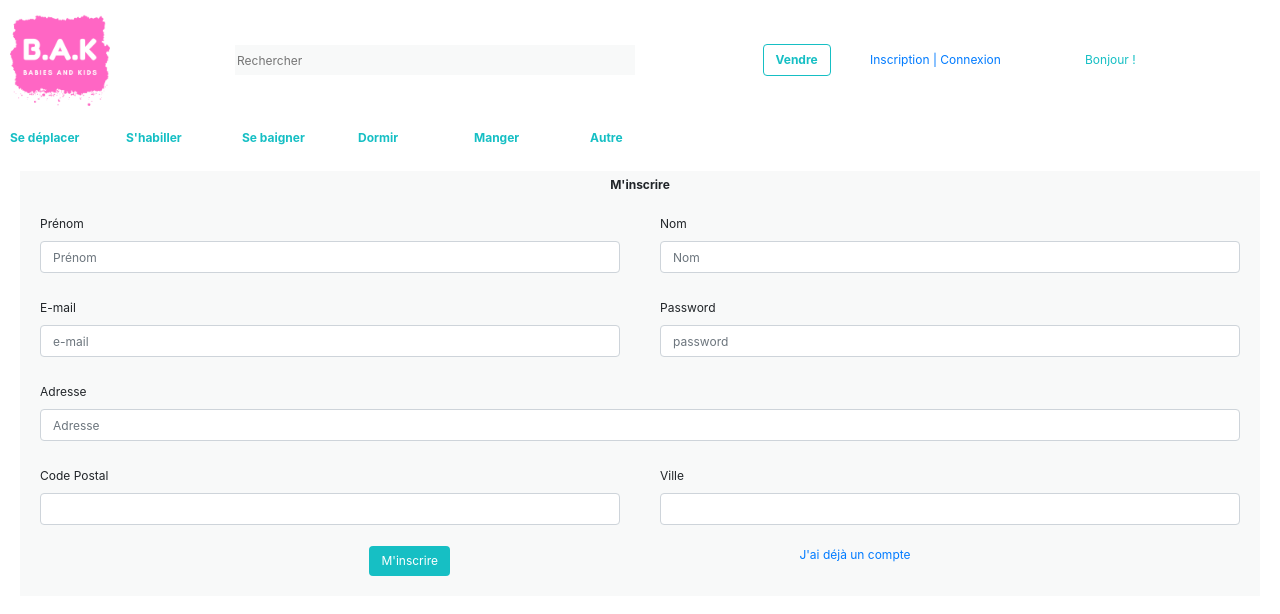
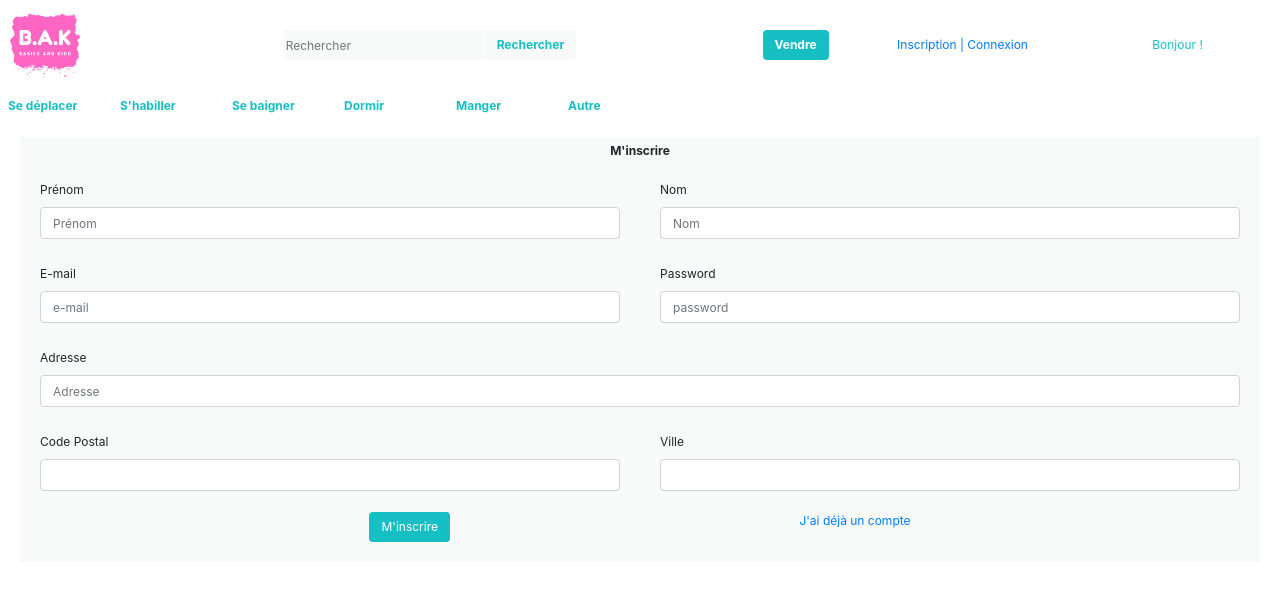
Before and after one commit to jmnhan-developer/bakwebsite, a React (Create React App) app in the folder reactapp/: page /signup in a window 1280 px wide. Shown: the top 614 px of the page. Built offline with nearby package versions, Linux system fonts and the light colour scheme.

Commit message:
barre de recherche fonctionne avec un reducer

```diff
--- a/reactapp/src/App.js
+++ b/reactapp/src/App.js
@@ -16,11 +16,12 @@ import machin from './reducers/userInfo.reducer.js'
 import product from './reducers/Article.reducer.js'
 import subcat from './reducers/Filtre.reducer.js'
 import userStatus from'./reducers/userStatus.reducer.js'
+import searchTerm from'./reducers/searchTerm.reducer.js'
 import { Provider } from 'react-redux'
 
 import { createStore, combineReducers } from 'redux';
 
-const store = createStore(combineReducers({ token, product, subcat, machin, userStatus }));
+const store = createStore(combineReducers({ token, product, subcat, machin, userStatus, searchTerm }));
 
 function App() {
 
--- a/reactapp/src/Components/Filter.js
+++ b/reactapp/src/Components/Filter.js
@@ -290,7 +290,7 @@ const styleButton = {
   color: "#16bfc4",
   backgroundColor: "#ffffff",
   border: "none",
-  margin: 3,
+  margin: 1,
   width: 110,
   height: 30,
 };
--- a/reactapp/src/Components/Homescreen.js
+++ b/reactapp/src/Components/Homescreen.js
@@ -14,24 +14,42 @@ import Col from "react-bootstrap/Col";
 import Navigation from "./Nav.js";
 import Filter from "./Filter.js";
 
-function Homescreen({ token, onSubmitproduct }) {
+function Homescreen({ token, onSubmitproduct, searchTerm }) {
   const [productList, setProductList] = useState([]);
   const [goToProduct, setGoToProduct] = useState(false);
+  const [filterAddList, setFilterAddList] = useState([]);
 
 
+
+console.log ("---SEARCHTERM DANS HOMESCREEN---", searchTerm)
 
   useEffect(() => {
     const findProducts = async () => {
       const data = await fetch(`/articles/get-all-articles`);
       const body = await data.json();
       setProductList(body.products);
+      setFilterAddList(body.products);
     };
     findProducts();
   }, []);
 
-  let allArticles = productList.map((e, i) => {
+  useEffect(() => {
+      if (searchTerm !== "") {
+        const results = productList.filter((products) =>
+          products.title.toLowerCase().includes(searchTerm.toLowerCase())
+        );
+        console.log("---RESULTS---", results)
+        setFilterAddList(results);
+      } else {
+        setFilterAddList(productList);
+      }
+    }, [searchTerm]);
+
+
+
+  let allArticles = filterAddList.map((e, i) => {
     return (
-      <Col xs="6" md="4" lg="3" xl="2" style={{paddingLeft: 0, paddingRight: 0}}>
+      <Col key={i} xs="6" md="4" lg="3" xl="2" style={{paddingLeft: 0, paddingRight: 0}}>
         <Card
           onClick={() => {
             setGoToProduct(true);
@@ -94,7 +112,7 @@ function Homescreen({ token, onSubmitproduct }) {
 }
 
 function mapStateToProps(state) {
-  return { token: state.token };
+  return { token: state.token, searchTerm: state.searchTerm };
 }
 function mapDispatchToProps(dispatch) {
   return {
--- a/reactapp/src/Components/Nav.js
+++ b/reactapp/src/Components/Nav.js
@@ -17,7 +17,7 @@ function Navigation({user, token, onSubmitUserStatus}) {
     <p
       style={{
         display: "flex",
-        alignContent: "center",
+        justifyContent: "center",
         margin: 0,
         padding: 0,
         fontSize: 12,
@@ -69,18 +69,18 @@ function Navigation({user, token, onSubmitUserStatus}) {
           marginBottom: 2,
         }}
       >
-        <Col xs={4} md={2} style={{ paddingLeft: 15 }}>
+        <Col xs={4} md={1} style={{ paddingLeft: 15 }}>
           <Link to="/">
             <img
               src="./logobak.png"
-              width="100"
-              height="100"
+              width="70"
+              height="70"
               className="d-inline-block align-top"
               alt="logo"
             />
           </Link>
         </Col>
-        <Col xs={6} md={5} style={{ display: "flex" }}>
+        <Col xs={6} md={6} style={{ display: "flex", justifyContent:"center" }}>
           <SearchBar />
         </Col>
         <Col xs={4} md={1}>
@@ -89,9 +89,9 @@ function Navigation({user, token, onSubmitUserStatus}) {
             style={{
               fontSize: 12,
               fontWeight: "bold",
-              color: "#16bfc4",
-              backgroundColor: "white",
-              borderColor: "#16bfc4",
+              color: "white",
+              backgroundColor: "#16bfc4",
+              border: "none",
             }}
             onClick={() => {
               onSubmitUserStatus(userStatus)
@@ -102,7 +102,7 @@ function Navigation({user, token, onSubmitUserStatus}) {
           </Button>
         </Col>
         <Col xs={4} md={2}>
-          <Link to="/Signup" style={{ display: "flex", flexDirection: "row",  fontSize: 12, borderRadius: "blue" }}>
+          <Link to="/Signup" style={{ display: "flex", justifyContent: "center",  fontSize: 12, borderRadius: "blue" }}>
             Inscription | Connexion
           </Link>
         </Col>
--- a/reactapp/src/Components/SearchBar.js
+++ b/reactapp/src/Components/SearchBar.js
@@ -1,47 +1,62 @@
 import React, { useState, useEffect } from "react";
-// import {FontAwesomeIcon} from '@fontawesome/react-fontawesome'
-// import {search} from '@fontawesome/free-solid-svg-icons'
-// import { FontAwesome } from '@expo/vector-icons';
+import { Button, Row, Col, div } from "reactstrap";
+import { connect } from "react-redux";
 
-function SearchBar() {
-  const [productList, setProductList] = useState([]);
-  const [filterAddList, setFilterAddList] = useState([]);
+function SearchBar({ onSubmitSearchTerm }) {
   const [searchTerm, setSearchTerm] = useState("");
 
-  useEffect(() => {
+  var handleSubmitSearch = async () => {
     if (searchTerm !== "") {
-      const results = productList.filter((element) =>
-        element.title.toLowerCase().includes(searchTerm.toLowerCase())
-      );
-      setFilterAddList(results);
-
-      console.log("---RESULTS---", results)
-
-    } else {
-      setFilterAddList(productList);
+      onSubmitSearchTerm(searchTerm);
+      console.log("---C'EST QUOI SEARCHTERM DANS SEARCHBAR---", searchTerm)
     }
-
-    // console.log("---SEARCHTERM---", searchTerm)
-    // console.log("---PRODUCTLIST---", productList)
-
-  }, [searchTerm]);
+  };
 
   return (
+    <div style={{display:"flex", flexDirection:"row"}}>
       <input
         style={{
           backgroundColor: "#F8F9F9",
           border: "none",
           marginLeft: 10,
-        width: 400,
+          width: 200,
           height: 30,
           outline: "none",
           fontSize: 12,
         }}
+        type="text"
+        name="searchterme"
+        id="searchterm"
         lighttheme="true"
         placeholder="Rechercher"
-      onChange={(val) => setSearchTerm(val)}
+        value={searchTerm}
+        onChange={(e) => setSearchTerm(e.target.value)}
       />
+      <Button
+        type="button"
+        style={{
+          fontSize: 12,
+          fontWeight: "bold",
+          color: "#16bfc4",
+          backgroundColor: "#F8F9F9",
+          border: "none",
+          marginLeft:1
+        }}
+        onClick={() => {
+          handleSubmitSearch();
+        }}
+      >
+        Rechercher
+      </Button>
+    </div>
   );
 }
 
-export default SearchBar;
+function mapDispatchToProps(dispatch) {
+  return {
+    onSubmitSearchTerm: function (searchTerm) {
+      dispatch({ type: "searchTermFromSearchBar", searchTerm: searchTerm });
+    },
+  };
+}
+export default connect(null, mapDispatchToProps)(SearchBar);
--- a/reactapp/src/reducers/Article.reducer.js
+++ b/reactapp/src/reducers/Article.reducer.js
@@ -1,5 +1,6 @@
 export default function (product = null, action) {
   if (action.type === "productSelectedFromHomeScreen") {
+
     console.log("----ACTION.PRODUCT DANS ARTICLE REDUCER PROVENANT DU HOMESCREEN----", action.product);
 
     return action.product;
--- /dev/null
+++ b/reactapp/src/reducers/searchTerm.reducer.js
@@ -0,0 +1,10 @@
+export default function (searchTerm = "", action) {
+  if (action.type === "searchTermFromSearchBar") {
+    var newSearchTerm = action.searchTerm;
+		console.log("---QUEL EST LA VALEUR DE NEWSEARCHTERM DANS SEARCHTERM REDUCER---", newSearchTerm );
+		return newSearchTerm
+  } else {
+		console.log("---QUEL EST LA VALEUR DE SEARCHTERM DANS SEARCHTERM REDUCER---", searchTerm);
+    return searchTerm;
+  }
+}
```
Lines whose indentation alone changed are shown as unchanged.
